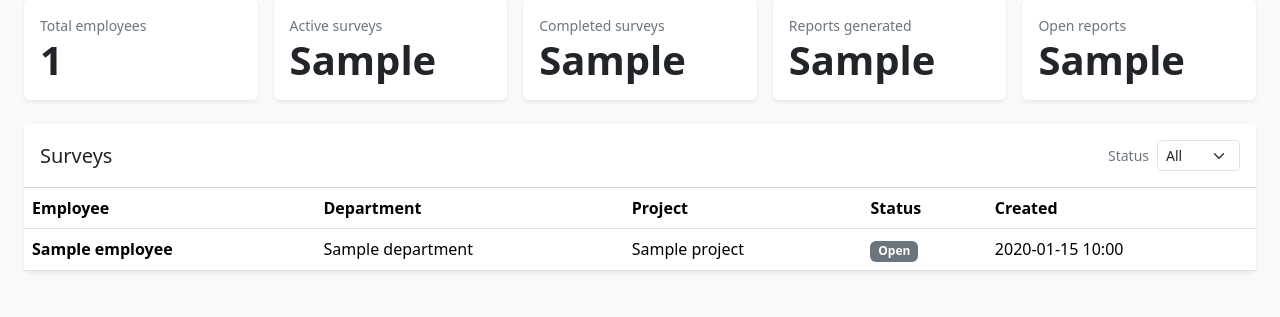
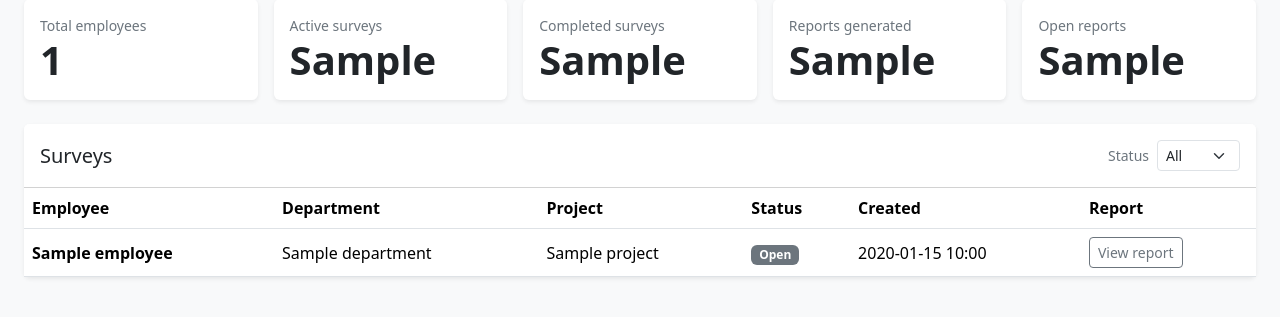
Before and after one commit to sentiment-sense-app/sentiment-sense-app, a FastAPI app: template app/templates/dashboard.html in a window 1280 px wide. Shown: the part 172-489 px from the top of the page. Run offline with FastAPI, Linux system fonts and the light colour scheme; the template is opened without the code that fills it: most values are stand-ins (such as "Sample title", 1, 10 or a date in 2020).

Commit message:
Show all surveys on dashboard with separate report column

```diff
--- a/app/bot_logic.py
+++ b/app/bot_logic.py
@@ -39,6 +39,12 @@ SURVEY_COMPLETE_MESSAGE = (
 
 DEFAULT_TOTAL_QUESTIONS = 3
 TURN_CAP_MULTIPLIER = 1.2
+
+SURVEY_STATUSES = ["pending", "active", "completed", "cancelled", "failed"]
+
+
+def survey_status_label(status: str) -> str:
+    return (status or "").replace("_", " ").title() or "—"
 
 
 def compute_turn_cap(total_questions: int) -> int:
--- a/app/templates/dashboard.html
+++ b/app/templates/dashboard.html
@@ -6,7 +6,7 @@
     <h1 class="h2 mb-1">Dashboard</h1>
     <p class="text-secondary mb-0">Workplace sentiment surveys and HR-facing reports.</p>
   </div>
-  <a href="/admin/surveys.csv{% if selected_status %}?status={{ selected_status }}{% endif %}" class="btn btn-success">Export CSV</a>
+  <a href="/admin/surveys.csv" class="btn btn-success">Export CSV</a>
 </div>
 
 <div class="row g-3 mb-4">
@@ -24,8 +24,8 @@
       <label class="col-form-label col-form-label-sm text-secondary mb-0">Status</label>
       <select class="form-select form-select-sm" name="status" onchange="this.form.submit()">
         <option value="">All</option>
-        {% for status in report_statuses %}
-        <option value="{{ status }}" {% if selected_status == status %}selected{% endif %}>{{ status|report_status_label }}</option>
+        {% for status in survey_statuses %}
+        <option value="{{ status }}" {% if selected_status == status %}selected{% endif %}>{{ status|survey_status_label }}</option>
         {% endfor %}
       </select>
       <noscript><button type="submit" class="btn btn-sm btn-outline-secondary">Filter</button></noscript>
@@ -40,29 +40,39 @@
           <th>Project</th>
           <th>Status</th>
           <th>Created</th>
+          <th>Report</th>
         </tr>
       </thead>
       <tbody>
         {% set ns = namespace(prev_emp=None) %}
-        {% for report in reports %}
-        {% set new_group = report.employee_id != ns.prev_emp %}
+        {% for row in rows %}
+        {% set survey = row.survey %}
+        {% set report = row.report %}
+        {% set new_group = survey.employee_id != ns.prev_emp %}
         <tr{% if new_group and not loop.first %} class="border-top border-2"{% endif %}>
-          <td class="fw-semibold">{% if new_group %}{{ report.employee.name }}{% endif %}</td>
-          <td>{% if new_group %}{{ report.employee.department }}{% endif %}</td>
-          <td>{% if new_group %}{{ report.employee.project }}{% endif %}</td>
-          <td><a href="/admin/surveys/{{ report.id }}"><span class="badge text-bg-secondary">{{ report.status|report_status_label }}</span></a></td>
-          <td>{{ report.created_at.strftime("%Y-%m-%d %H:%M") }}</td>
+          <td class="fw-semibold">{% if new_group %}{{ survey.employee.name }}{% endif %}</td>
+          <td>{% if new_group %}{{ survey.employee.department }}{% endif %}</td>
+          <td>{% if new_group %}{{ survey.employee.project }}{% endif %}</td>
+          <td><span class="badge text-bg-secondary">{{ survey.status|survey_status_label }}</span></td>
+          <td>{{ survey.created_at.strftime("%Y-%m-%d %H:%M") }}</td>
+          <td>
+            {% if report %}
+            <a class="btn btn-sm btn-outline-secondary" href="/admin/surveys/{{ report.id }}">View report</a>
+            {% else %}
+            <span class="text-secondary">—</span>
+            {% endif %}
+          </td>
         </tr>
-        {% set ns.prev_emp = report.employee_id %}
+        {% set ns.prev_emp = survey.employee_id %}
         {% else %}
-        <tr><td colspan="5" class="text-center text-secondary py-4">No surveys completed yet.</td></tr>
+        <tr><td colspan="6" class="text-center text-secondary py-4">No surveys yet.</td></tr>
         {% endfor %}
       </tbody>
     </table>
   </div>
   {% if total_pages > 1 %}
   <div class="card-footer bg-white d-flex justify-content-between align-items-center">
-    <div class="text-secondary small">Page {{ page }} of {{ total_pages }} ({{ total_reports }} surveys)</div>
+    <div class="text-secondary small">Page {{ page }} of {{ total_pages }} ({{ total_surveys }} surveys)</div>
     <nav>
       <ul class="pagination pagination-sm mb-0">
         <li class="page-item {% if page <= 1 %}disabled{% endif %}">
--- a/app/web.py
+++ b/app/web.py
@@ -2,6 +2,7 @@ import markdown as md
 from fastapi.templating import Jinja2Templates
 from markupsafe import Markup, escape
 
+from app.bot_logic import survey_status_label
 from app.config import settings
 from app.reports import report_status_label
 
@@ -21,4 +22,5 @@ def render_markdown(value: str) -> Markup:
 templates.env.filters["nl2br"] = nl2br
 templates.env.filters["markdown"] = render_markdown
 templates.env.filters["report_status_label"] = report_status_label
+templates.env.filters["survey_status_label"] = survey_status_label
 templates.env.globals["settings"] = settings
```
Also changed, not shown: app/routes/dashboard_routes.py (+21 -17 lines).
